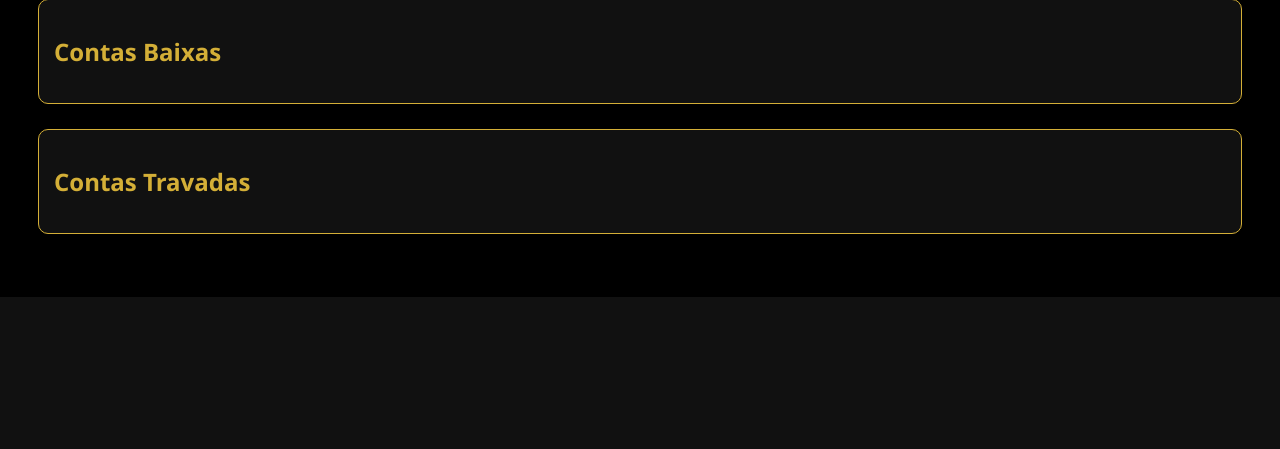
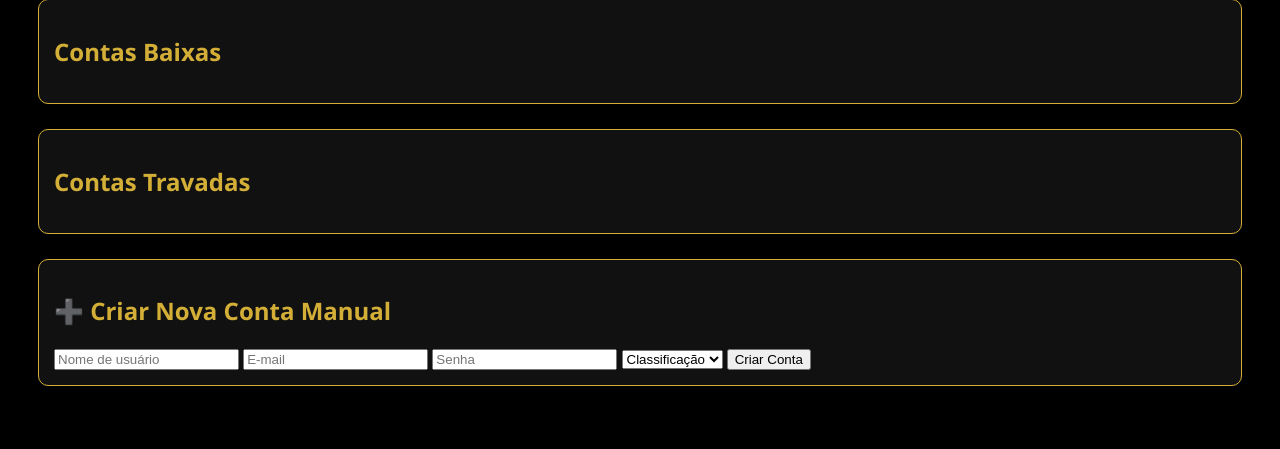
Before and after one commit to silverback000mn/anubis-eye-v6, a Flask app: page /painel in a window 1280 px wide. Shown: the part 682-1131 px from the top of the page. Before the commit the page ends 979 px from the top, so only its background shows below. Run offline with Flask 3, Linux system fonts and the light colour scheme.

Commit message:
Update painel.html

```diff
--- a/painel_web/templates/painel.html
+++ b/painel_web/templates/painel.html
@@ -67,3 +67,19 @@
 
 </body>
 </html>
+<div class="card">
+  <h2>➕ Criar Nova Conta Manual</h2>
+  <form method="POST" action="/nova_conta_via_painel">
+    <input type="text" name="usuario" placeholder="Nome de usuário" required />
+    <input type="email" name="email" placeholder="E-mail" required />
+    <input type="text" name="senha" placeholder="Senha" required />
+    <select name="classificacao" required>
+      <option value="">Classificação</option>
+      <option value="alta">Alta</option>
+      <option value="media">Média</option>
+      <option value="baixa">Baixa</option>
+      <option value="crashou">Travada</option>
+    </select>
+    <button type="submit">Criar Conta</button>
+  </form>
+</div>
```
